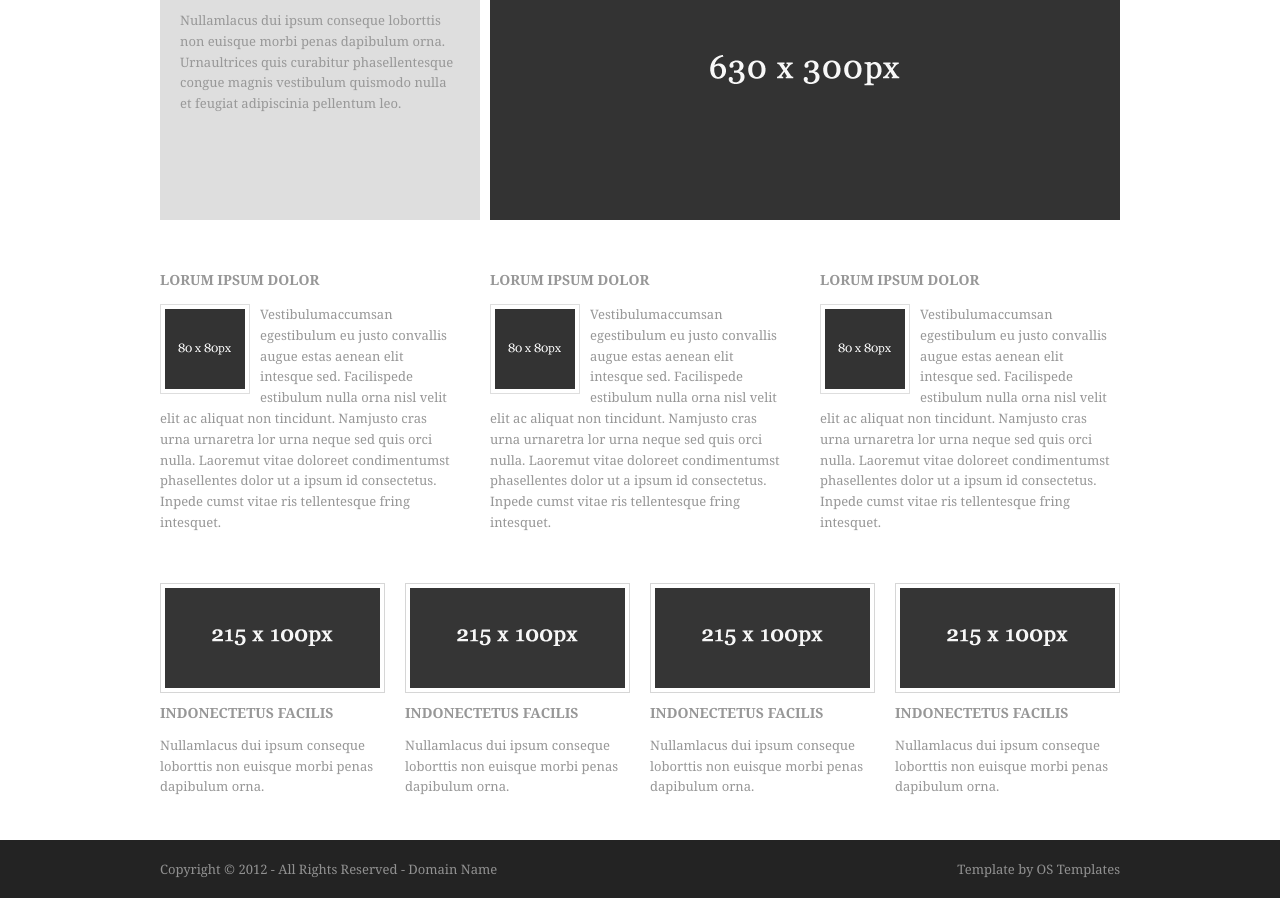
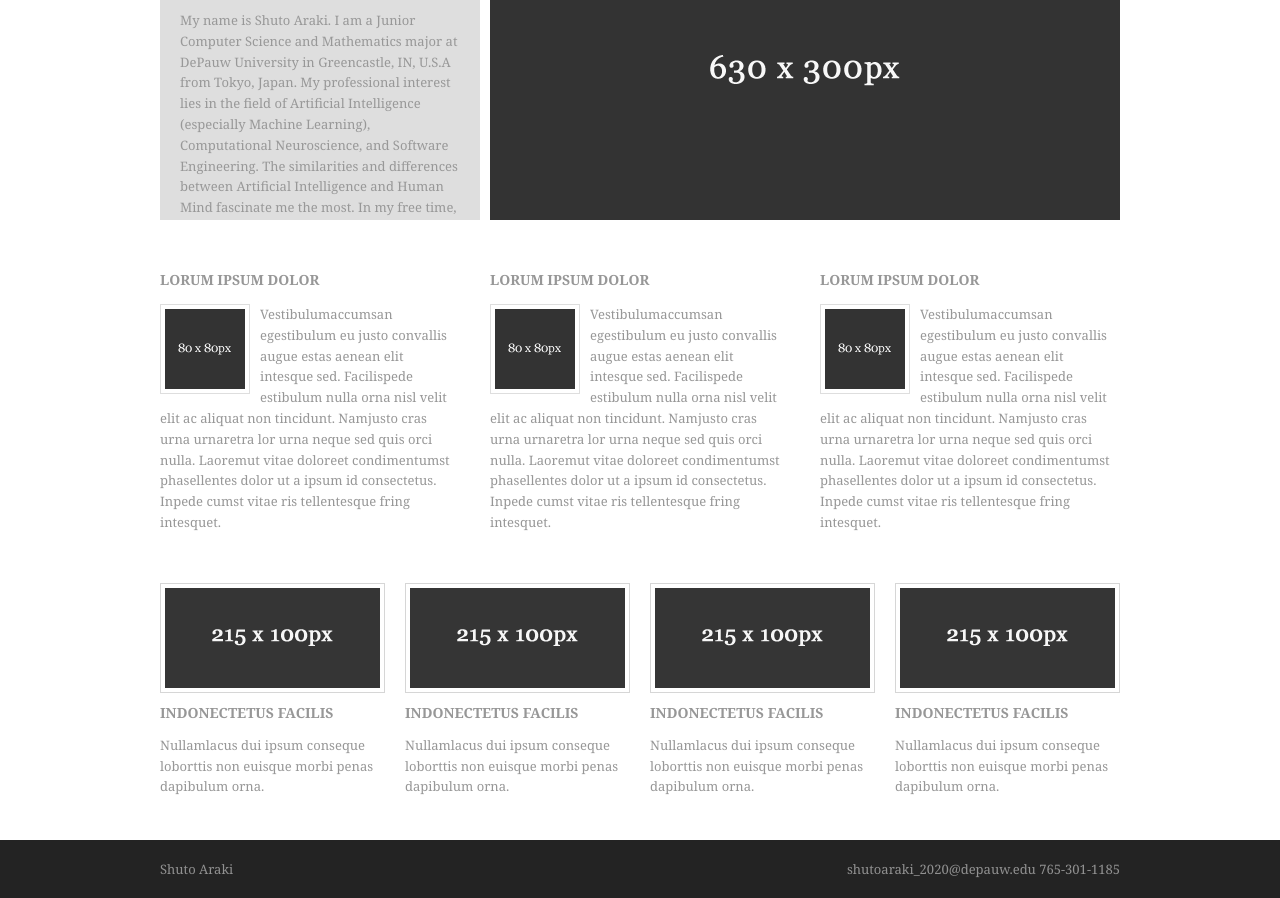
Before and after one commit to ShutoAraki/samplesite, a plain HTML site: page index.html in a window 1280 px wide. Shown: the part 237-1135 px from the top of the page. Drawn offline with Linux system fonts and the light colour scheme.

Commit message:
Updated the introduction and the footer

```diff
--- a/index.html
+++ b/index.html
@@ -31,7 +31,14 @@
       <figure><img src="images/demo/630x300.gif" alt="">
         <figcaption>
           <h2>Hello World!</h2>
-          <p>Nullamlacus dui ipsum conseque loborttis non euisque morbi penas dapibulum orna. Urnaultrices quis curabitur phasellentesque congue magnis vestibulum quismodo nulla et feugiat adipiscinia pellentum leo.</p>
+          <p>
+            My name is Shuto Araki. I am a Junior Computer Science and Mathematics major at DePauw University in Greencastle, IN, U.S.A from Tokyo, Japan.
+            My professional interest lies in the field of Artificial Intelligence (especially Machine Learning), Computational Neuroscience, and Software Engineering.
+            The similarities and differences between Artificial Intelligence and Human Mind fascinate me the most.
+            In my free time, I like biking, coding, and cooking (or more likely eating).
+            I also started learning about financial analysis and blockchain technology as well as its applications.
+            Currently, I am looking for internships or full-time positions in the aforementioned field in the summer of 2019.
+          </p>
         </figcaption>
       </figure>
     </section>
@@ -106,8 +113,8 @@
 <!-- Footer -->
 <div class="wrapper row3">
   <footer id="footer" class="clear">
-    <p class="fl_left">Copyright &copy; 2012 - All Rights Reserved - <a href="#">Domain Name</a></p>
-    <p class="fl_right">Template by <a href="http://www.os-templates.com/" title="Free Website Templates">OS Templates</a></p>
+    <p class="fl_left">Shuto Araki</p>
+    <p class="fl_right">shutoaraki_2020@depauw.edu  765-301-1185</p>
   </footer>
 </div>
 </body>
```
